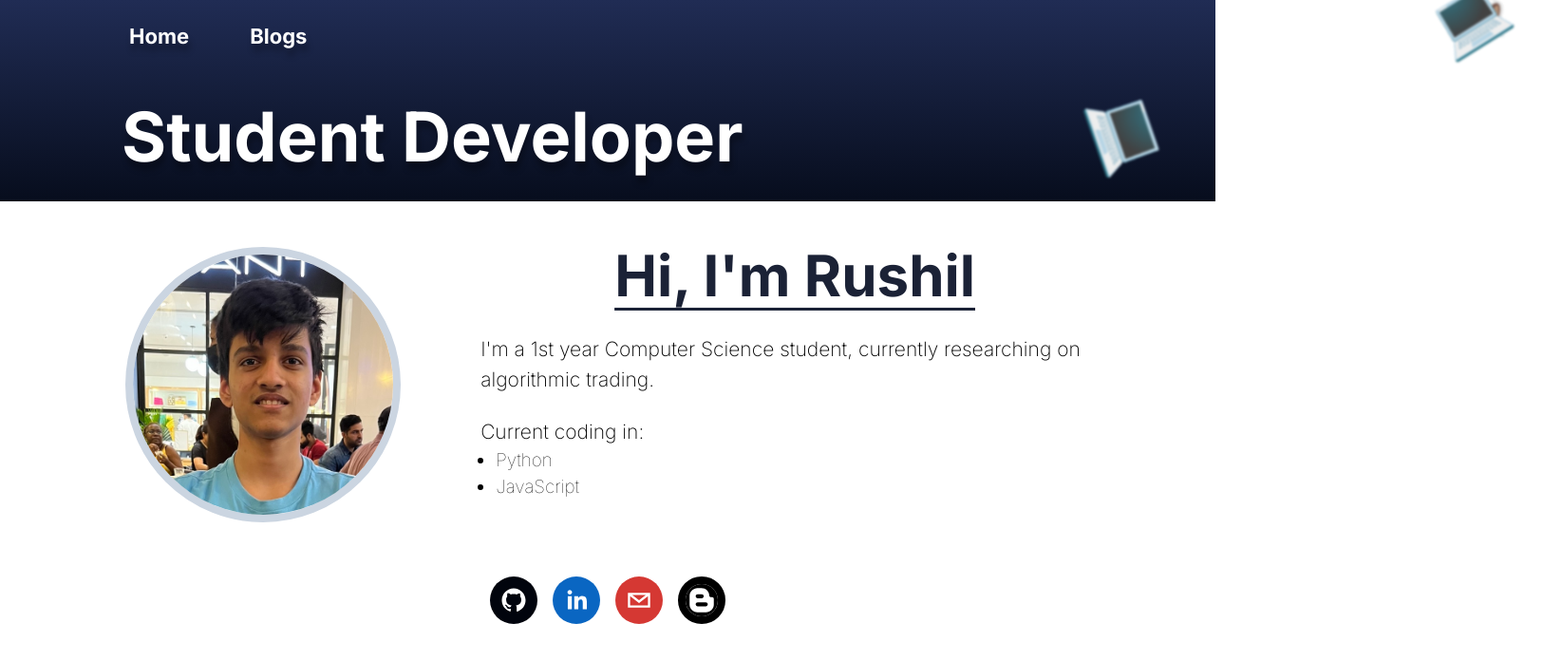
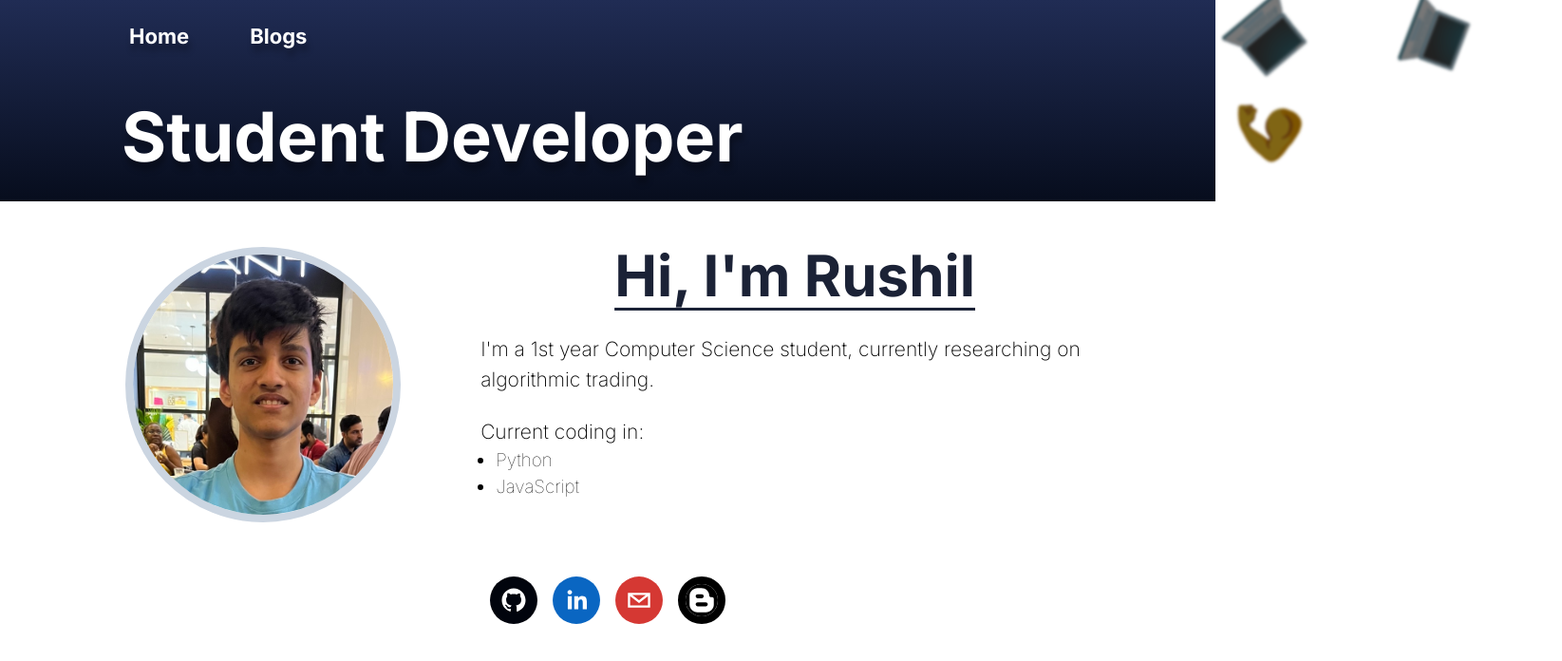
Before and after one commit to RushilGupta4/personal-website, a Next.js app: page / in a window 1280 px wide. Shown: the top 696 px of the page at 95% size, 1645 px wide, since content can reach past the window. Built offline with nearby package versions, Linux system fonts and the light colour scheme.

Commit message:
Added typing effect on navbar (EVEN BETTER)

```diff
--- a/src/app/layout.tsx
+++ b/src/app/layout.tsx
@@ -2,7 +2,7 @@ import "./globals.scss";
 import type { Metadata } from "next";
 import Link from "next/link";
 import { Inter } from "next/font/google";
-import Typing from "../components/typing";
+import Typing from "../components/NavbarTitle";
 
 const inter = Inter({ subsets: ["latin"] });
 
@@ -24,7 +24,7 @@ function NavItem({ href, children }: { href: string; children: React.ReactNode }
 function NavBar() {
   return (
     <div className={`text-white bg-gradient-to-b from-[#202c54] to-[#070d1d] backdrop-blur-sm pb-6 sm:pb-8 px-3 sm:px-16 md:px-20 lg:px-32`}>
-      <div className={`emojiWrapper fixed text-4xl blur-[1.2px]`}>
+      <div className={`emojiWrapper fixed text-4xl blur-[1.25px] sm:blur-[1.5px] md:blur-[1.75px] brightness-50`}>
         <p>&#9749;</p> {/* Coffee */}
         <p>&#x1F4BB;</p> {/* Personal Laptop */}
         <p>&#128170;</p> {/* Flexed Bicep */}
--- /dev/null
+++ b/src/components/NavbarTitle.tsx
@@ -0,0 +1,61 @@
+"use client";
+
+import Typewriter from "typewriter-effect";
+
+const pauseString = 10000;
+const deleteSpeed = 20;
+const delay = 40;
+const typeSpeedFactor = 2;
+
+let firstWaitText = true;
+let waitTexts: string[] = ["I'm a ", "Sometimes a ", "Or even a ", "Maybe be a "];
+waitTexts = [waitTexts, waitTexts, waitTexts, waitTexts].reduce((acc, curVal) => {
+  return acc.concat(curVal);
+}, []);
+
+const getWaitText = () => {
+  let i = Math.floor(Math.random() * (waitTexts.length - 1));
+  if (firstWaitText) {
+    firstWaitText = false;
+    i = 0;
+  }
+  return waitTexts[i];
+};
+
+const Typing = ({ texts, className }: { texts: Array<string>; className?: string }) => {
+  return (
+    <div className={className ? className : ""}>
+      <Typewriter
+        onInit={(typewriter) => {
+          texts.map((text) => {
+            typewriter
+              .changeDelay(delay)
+              .changeDeleteSpeed(deleteSpeed)
+              .typeString(text)
+              .pauseFor(pauseString)
+              .deleteAll()
+              .pauseFor(500)
+              .changeDelay(delay * typeSpeedFactor)
+              .changeDeleteSpeed(0.001)
+              .typeString(getWaitText())
+              .changeDelay(1000)
+              .typeString("..")
+              .changeDelay(1)
+              .typeString(".")
+              .pauseFor(500)
+              .deleteAll();
+            // .pauseFor(50);
+          });
+          typewriter.start();
+        }}
+        options={{
+          strings: texts,
+          loop: true,
+          cursorClassName: "typing-cursor",
+        }}
+      />
+    </div>
+  );
+};
+
+export default Typing;
--- a/src/components/typing.tsx
+++ /dev/null
@@ -1,41 +0,0 @@
-"use client";
-
-import Typewriter from "typewriter-effect";
-
-const pauseString = 8000;
-const deleteSpeed = 25;
-const delay = 40;
-const speedFactor = 0.5;
-
-const Typing = ({ texts, className }: { texts: Array<string>; className?: string }) => {
-  return (
-    <div className={className ? className : ""}>
-      <Typewriter
-        onInit={(typewriter) => {
-          typewriter.changeDelay(delay);
-          texts.map((text) => {
-            typewriter
-              .changeDeleteSpeed(deleteSpeed)
-              .typeString(text)
-              .pauseFor(pauseString)
-              .deleteAll()
-              .pauseFor(800)
-              .changeDeleteSpeed(deleteSpeed * speedFactor)
-              .typeString("I'm a...")
-              .pauseFor(300)
-              .deleteAll()
-              .pauseFor(100);
-          });
-          typewriter.start();
-        }}
-        options={{
-          strings: texts,
-          loop: true,
-          cursorClassName: "typing-cursor",
-        }}
-      />
-    </div>
-  );
-};
-
-export default Typing;
```
